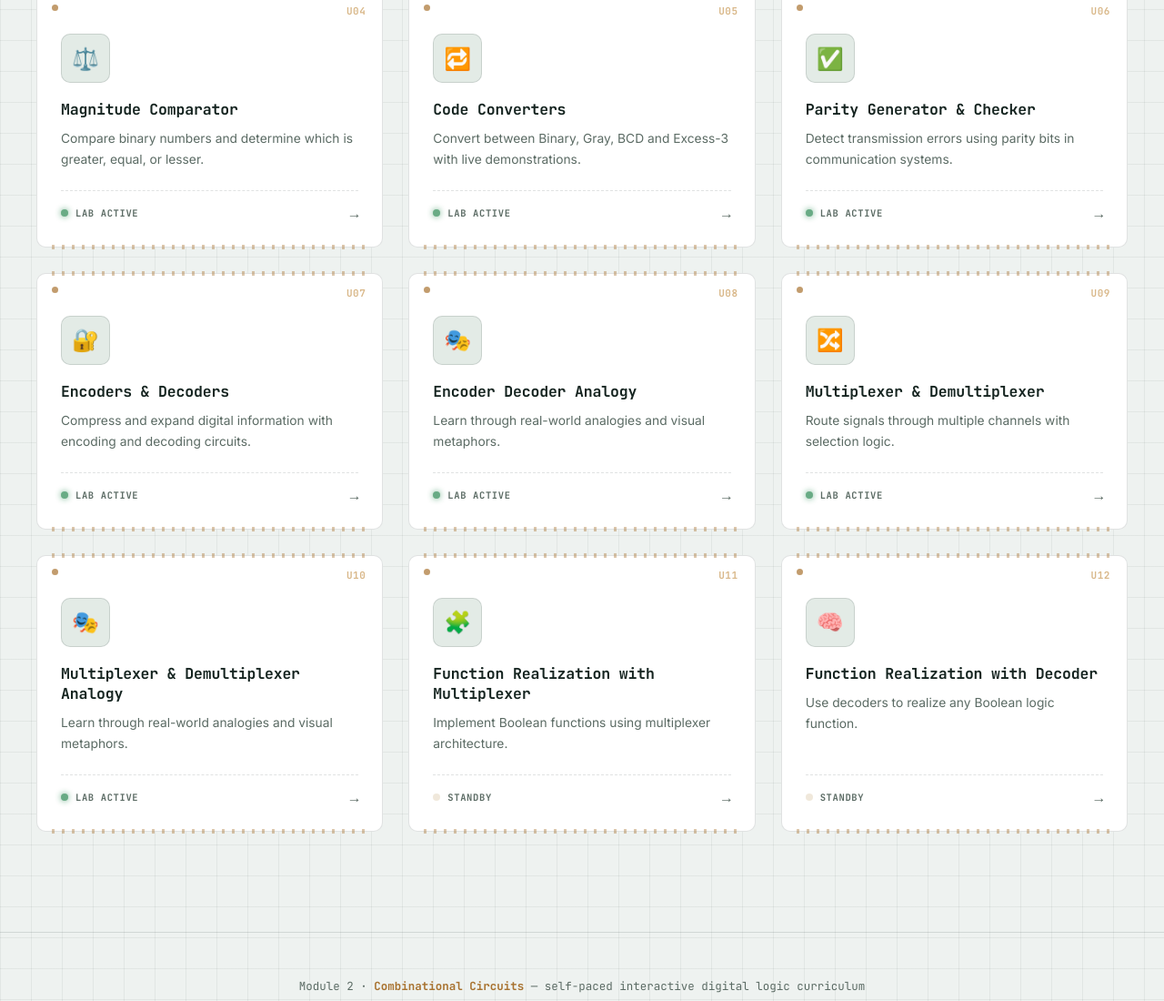
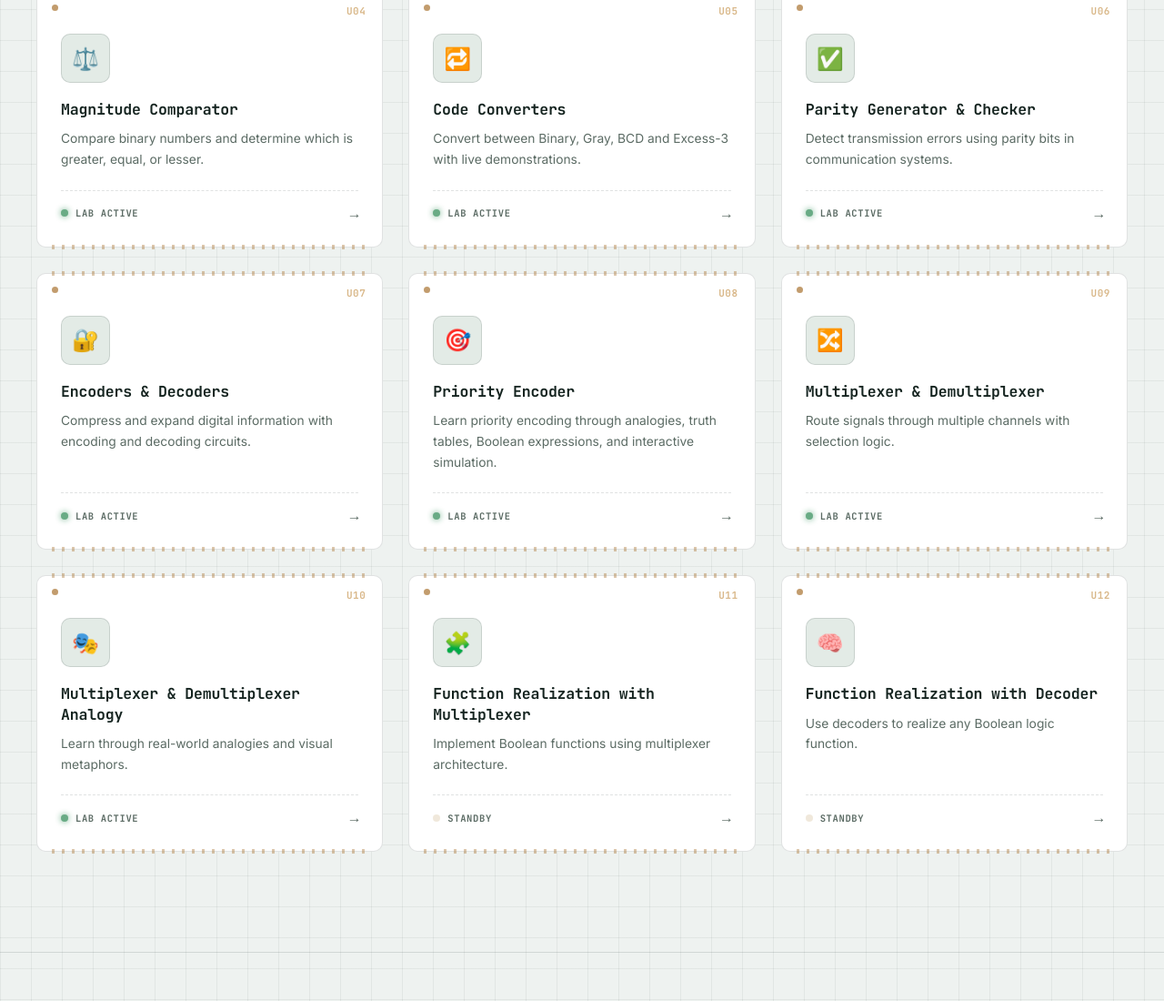
Before and after one commit to AlwynRajivS/Module-2-Combinational-Circuit, a plain HTML site: page index.html in a window 1280 px wide. Shown: the part 1418-2518 px from the top of the page at 91% size. Drawn offline with Linux system fonts and the light colour scheme.

Commit message:
Update index.html

```diff
--- a/index.html
+++ b/index.html
@@ -510,7 +510,13 @@ const topics = [
   { icon:'🔁', title:'Code Converters', desc:'Convert between Binary, Gray, BCD and Excess-3 with live demonstrations.', link:'Code_Converters.html', available:true },
   { icon:'✅', title:'Parity Generator & Checker', desc:'Detect transmission errors using parity bits in communication systems.', link:'Parity.html', available:true },
   { icon:'🔐', title:'Encoders & Decoders', desc:'Compress and expand digital information with encoding and decoding circuits.', link:'Encoders_Decoders.html', available:true },
-  { icon:'🎭', title:'Encoder Decoder Analogy', desc:'Learn through real-world analogies and visual metaphors.', link:'Encoders_Decoders_Analogy.html', available:true },
+ {
+  icon: '🎯',
+  title: 'Priority Encoder',
+  desc: 'Learn priority encoding through analogies, truth tables, Boolean expressions, and interactive simulation.',
+  link: 'Priority_Encoder.html',
+  available: true
+ },
   { icon:'🔀', title:'Multiplexer & Demultiplexer', desc:'Route signals through multiple channels with selection logic.', link:'Multiplexer_Demultiplexer.html', available:true },
   { icon:'🎭', title:'Multiplexer & Demultiplexer Analogy', desc:'Learn through real-world analogies and visual metaphors.', link:'mux_demux_analogy.html', available:true },
   { icon:'🧩', title:'Function Realization with Multiplexer', desc:'Implement Boolean functions using multiplexer architecture.', link:'Function_Realization_Multiplexer.html', available:false },
```
